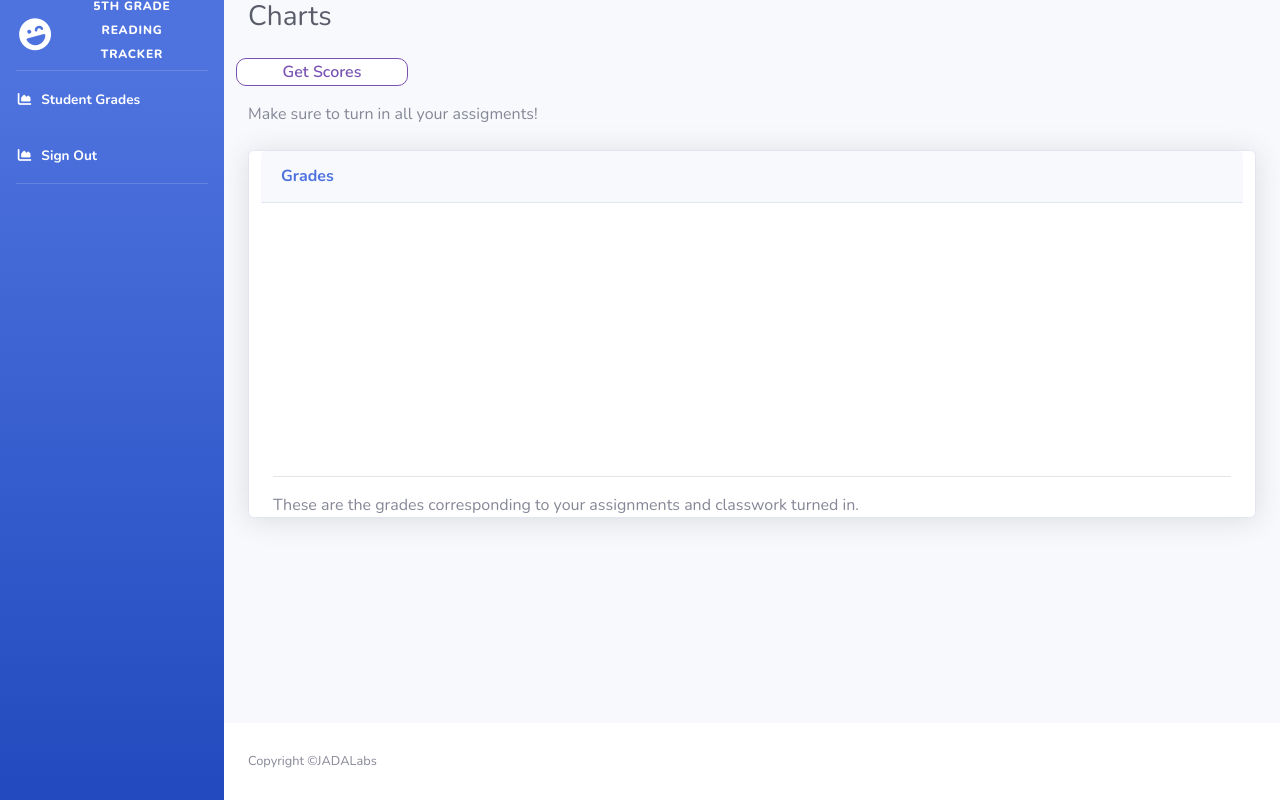
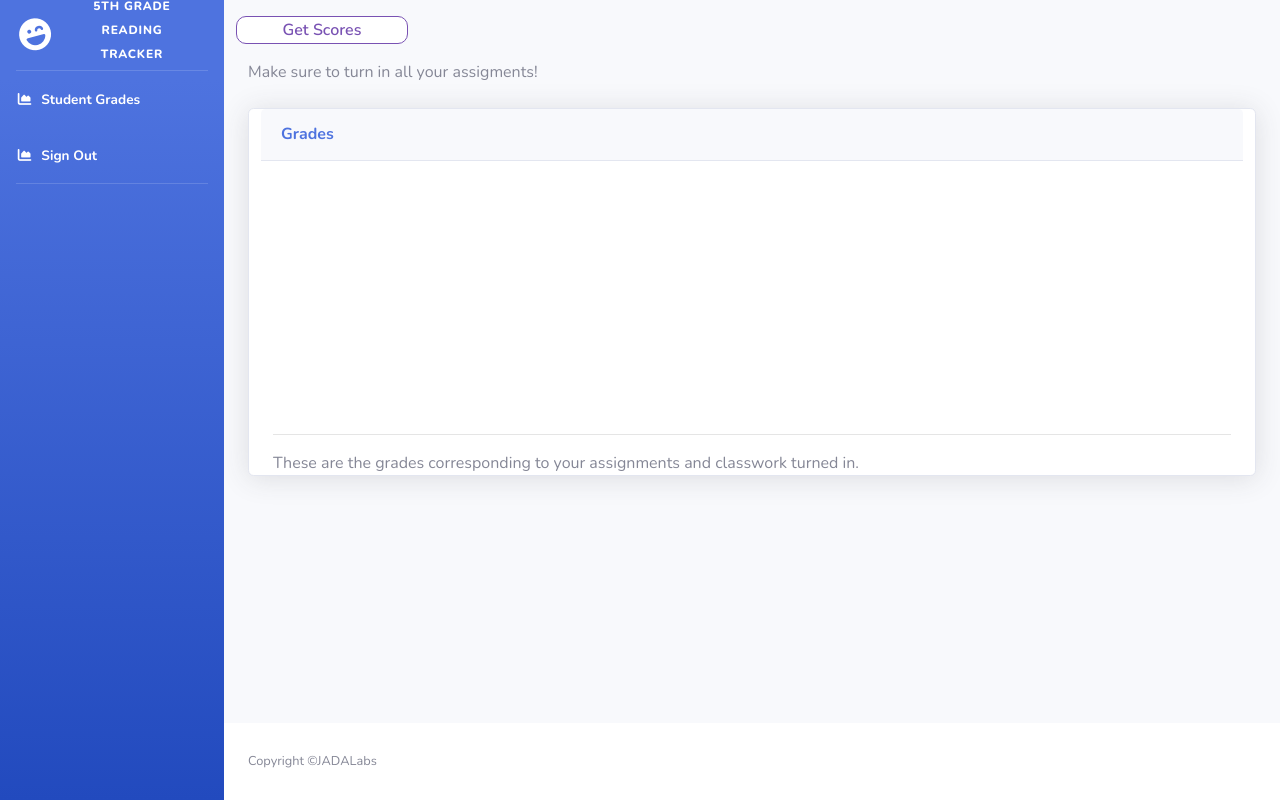
Before and after one commit to yayayotioux07/gradetracker2, a plain HTML site: page charts.html in a window 1280 px wide. Drawn offline with nearby package versions, Linux system fonts and the light colour scheme; a script that the page names is missing.

Commit message:
removed h1 label (Charts)

```diff
--- a/charts.html
+++ b/charts.html
@@ -81,7 +81,6 @@
                 <div class="container-fluid">
 
                     <!-- Page Heading -->
-                    <h1 class="h3 mb-2 text-gray-800">Charts</h1>
                     <div class="row">
                       <input type="submit" value="Get Scores" class="btn2  col-sm-2" onclick="data()" aria-describedby="inputGroup-sizing-default addon-wrapping">
                     </div>
```
